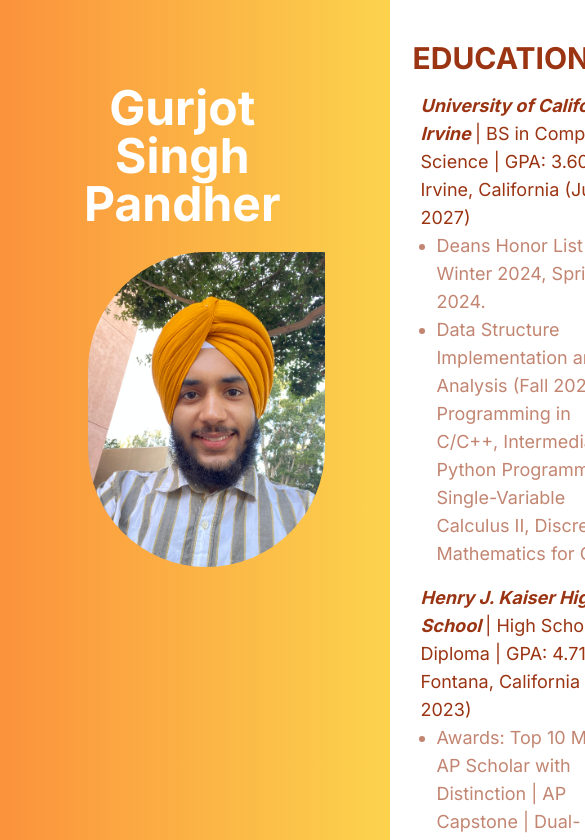
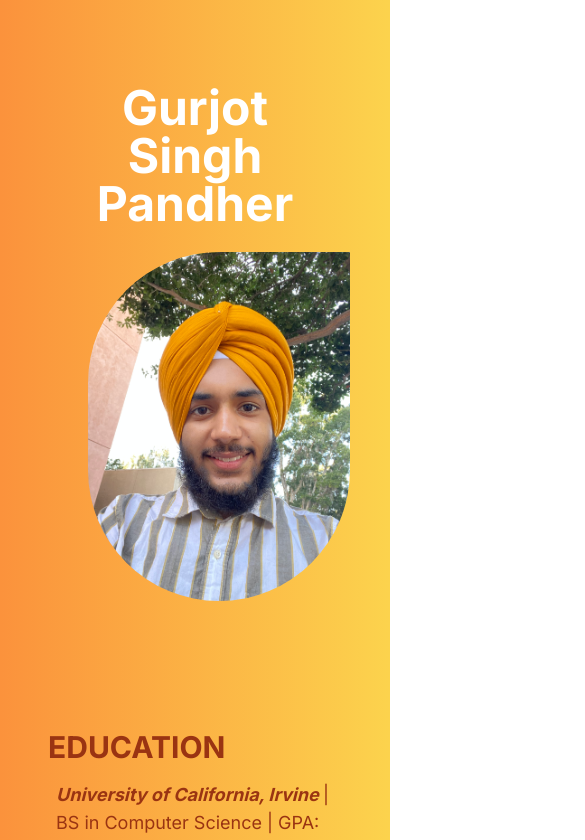
Before and after one commit to SinghGurjotPandher/personal_website, a Next.js app: page / in a window 390 px wide. Shown: the top 840 px of the page, 585 px wide, since content can reach past the window. Built offline with nearby package versions, Linux system fonts and the light colour scheme.

Commit message:
Fixed some functionality for opening site properly on phones.

```diff
--- a/app/layout.tsx
+++ b/app/layout.tsx
@@ -5,7 +5,7 @@ import "./globals.css";
 const inter = Inter({ subsets: ["latin"] });
 
 export const metadata: Metadata = {
-  title: "Create Next App",
+  title: "Gurjot Personal Website",
   description: "Generated by create next app",
 };
 
--- a/app/page.tsx
+++ b/app/page.tsx
@@ -23,15 +23,12 @@ function Demographics() {
   )
 }
 
-
 function Education() {
   const educationList = educations.map(education =>
-
     <li key={education.id} className='m-4 text-lg text-orange-800'>
       <b className='italic'> { education.school } </b> | { education.education_level } | GPA: { education.GPA }<br />
       { education.location} ({ education.graduation_date})
       <br />
-
       <ul className="list-disc pl-4 text-orange-800/60 hover:text-orange-800">
         <li>
           { education.awards }
@@ -40,7 +37,6 @@ function Education() {
           { education.relevant_coursework }
         </li>
       </ul>
-
     </li>
   )
 
@@ -56,7 +52,6 @@ function Education() {
 function Portfolio() {
   return (
     <div className='flex-1'>
-
       <Education />
 
     </div>
@@ -66,10 +61,9 @@ function Portfolio() {
 
 export default function Home() {
   return (
-    <section className='flex bg-gradient-to-l from-amber-300 to-orange-400'>
+    <section className='md:flex h-screen w-screen bg-gradient-to-l from-amber-300 to-orange-400'>
       <Demographics />
       <Portfolio />
-
     </section>
   );
 }
```
